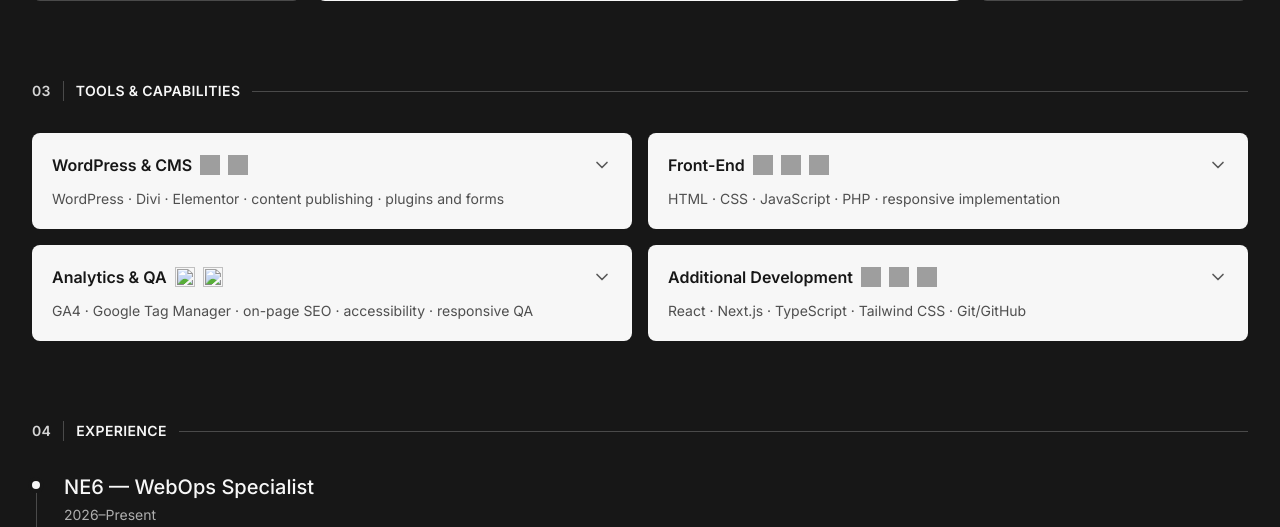
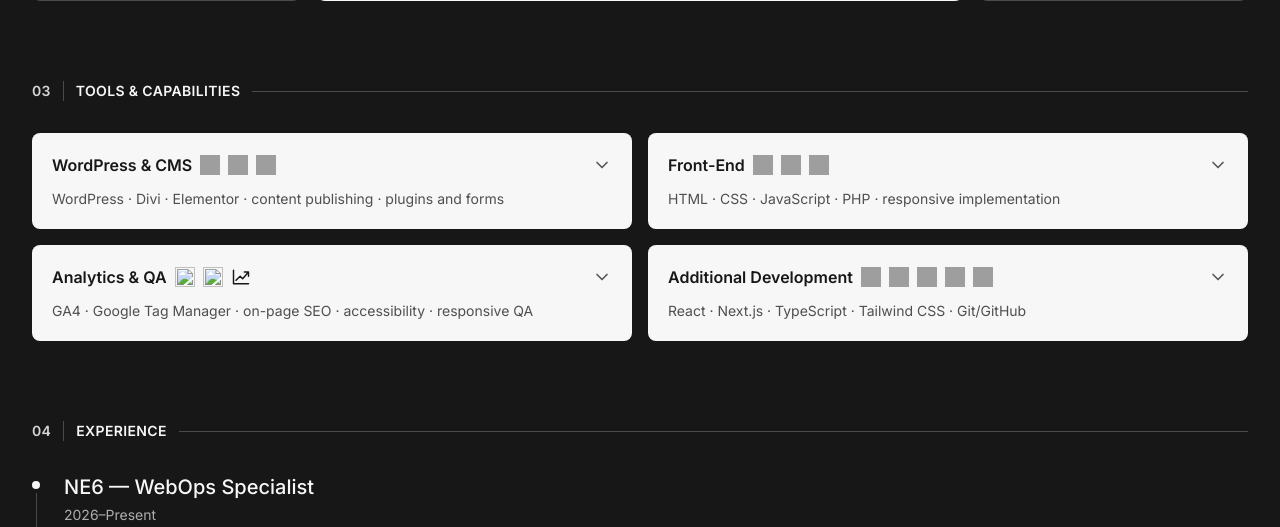
Before and after one commit to JulienStaples/js-web-wordpress-theme, a WordPress theme: template page-home.php in a window 1280 px wide. Shown: the part 2288-2815 px from the top of the page. Run offline with PHP 8.4 and a stand-in for WordPress, Linux system fonts and the light colour scheme; the site name, menu and one post (Sample post) are stand-ins, and other content is empty; style sheets or scripts are compiled from the project's sources; grey boxes are pictures that could not be loaded.

Commit message:
update tools

```diff
--- a/components/homepage/tools.php
+++ b/components/homepage/tools.php
@@ -5,9 +5,10 @@ $capabilities = [
         'skills' => 'WordPress · Divi · Elementor · content publishing · plugins and forms',
         'description' => 'I build and maintain WordPress websites, from content updates to custom layouts and functionality.',
         'demo' => 'WordPress Page Builder',
-        'logos' => [
-            'https://cdn.simpleicons.org/wordpress/171717',
-            'https://cdn.simpleicons.org/elementor/171717',
+        'icons' => [
+            [ 'type' => 'brand', 'slug' => 'wordpress' ],
+            [ 'type' => 'brand', 'slug' => 'shopify' ],
+            [ 'type' => 'brand', 'slug' => 'squarespace' ],
         ],
     ],
     [
@@ -15,10 +16,10 @@ $capabilities = [
         'skills' => 'HTML · CSS · JavaScript · PHP · responsive implementation',
         'description' => 'I use front-end code to implement responsive designs and build functionality beyond a CMS\'s defaults.',
         'demo' => 'Code to Website',
-        'logos' => [
-            'https://cdn.simpleicons.org/html5/171717',
-            'https://cdn.simpleicons.org/javascript/171717',
-            'https://cdn.simpleicons.org/php/171717',
+        'icons' => [
+            [ 'type' => 'brand', 'slug' => 'html5' ],
+            [ 'type' => 'brand', 'slug' => 'css' ],
+            [ 'type' => 'brand', 'slug' => 'javascript' ],
         ],
     ],
     [
@@ -26,9 +27,10 @@ $capabilities = [
         'skills' => 'GA4 · Google Tag Manager · on-page SEO · accessibility · responsive QA',
         'description' => 'I work with analytics, tracking, testing, and accessibility to improve production websites.',
         'demo' => 'Analytics & QA Dashboard',
-        'logos' => [
-            'https://cdn.simpleicons.org/googleanalytics/171717',
-            'https://cdn.simpleicons.org/googletagmanager/171717',
+        'icons' => [
+            [ 'type' => 'brand', 'slug' => 'googleanalytics' ],
+            [ 'type' => 'brand', 'slug' => 'googletagmanager' ],
+            [ 'type' => 'trending' ],
         ],
     ],
     [
@@ -36,10 +38,12 @@ $capabilities = [
         'skills' => 'React · Next.js · TypeScript · Tailwind CSS · Git/GitHub',
         'description' => 'I also build interactive applications and custom components using modern JavaScript frameworks.',
         'demo' => 'Application Components',
-        'logos' => [
-            'https://cdn.simpleicons.org/react/171717',
-            'https://cdn.simpleicons.org/nextdotjs/171717',
-            'https://cdn.simpleicons.org/typescript/171717',
+        'icons' => [
+            [ 'type' => 'brand', 'slug' => 'react' ],
+            [ 'type' => 'brand', 'slug' => 'nextdotjs' ],
+            [ 'type' => 'brand', 'slug' => 'typescript' ],
+            [ 'type' => 'brand', 'slug' => 'tailwindcss' ],
+            [ 'type' => 'brand', 'slug' => 'github' ],
         ],
     ],
 ];
@@ -85,11 +89,47 @@ $capabilities = [
                                     <?php echo esc_html( $capability['title'] ); ?>
                                 </h3>
 
-                                <div class="flex items-center gap-2" aria-hidden="true">
+                                <div class="flex flex-wrap items-center gap-2" aria-hidden="true">
 
-                                    <?php foreach ( $capability['logos'] as $logo ) : ?>
+                                    <?php foreach ( $capability['icons'] as $icon ) : ?>
 
-                                        <img src="<?php echo esc_url( $logo ); ?>" alt="" class="size-5" loading="lazy">
+                                        <?php if ( 'brand' === $icon['type'] ) : ?>
+
+                                            <img src="<?php echo esc_url( 'https://cdn.simpleicons.org/' . $icon['slug'] . '/171717' ); ?>"
+                                                alt="" class="size-5 shrink-0" loading="lazy">
+
+                                        <?php elseif ( 'word' === $icon['type'] ) : ?>
+
+                                            <span
+                                                class="inline-flex h-5 shrink-0 items-center text-[11px] font-bold tracking-tight text-dark">
+                                                <?php echo esc_html( $icon['text'] ); ?>
+                                            </span>
+
+                                        <?php elseif ( 'responsive' === $icon['type'] ) : ?>
+
+                                            <svg viewBox="0 0 24 24" fill="none" stroke="currentColor" stroke-width="1.75"
+                                                stroke-linecap="round" stroke-linejoin="round" class="size-5 shrink-0 text-dark">
+                                                <rect x="2" y="4" width="14" height="11" rx="1.5" />
+                                                <path d="M7 19h5M9.5 15v4" />
+                                                <rect x="18" y="8" width="4" height="11" rx="1" />
+                                            </svg>
+
+                                        <?php elseif ( 'accessibility' === $icon['type'] ) : ?>
+
+                                            <svg viewBox="0 0 24 24" fill="none" stroke="currentColor" stroke-width="1.75"
+                                                stroke-linecap="round" stroke-linejoin="round" class="size-5 shrink-0 text-dark">
+                                                <circle cx="12" cy="4" r="1.75" fill="currentColor" stroke="none" />
+                                                <path d="M4 8l8 2 8-2M12 10v5m0 0-4 6m4-6 4 6" />
+                                            </svg>
+
+                                        <?php elseif ( 'trending' === $icon['type'] ) : ?>
+
+                                            <svg viewBox="0 0 24 24" fill="none" stroke="currentColor" stroke-width="1.75"
+                                                stroke-linecap="round" stroke-linejoin="round" class="size-5 shrink-0 text-dark">
+                                                <path d="M3 4v16h18M6 16l5-5 3 3 7-8M16 6h5v5" />
+                                            </svg>
+
+                                        <?php endif; ?>
 
                                     <?php endforeach; ?>
 
```
